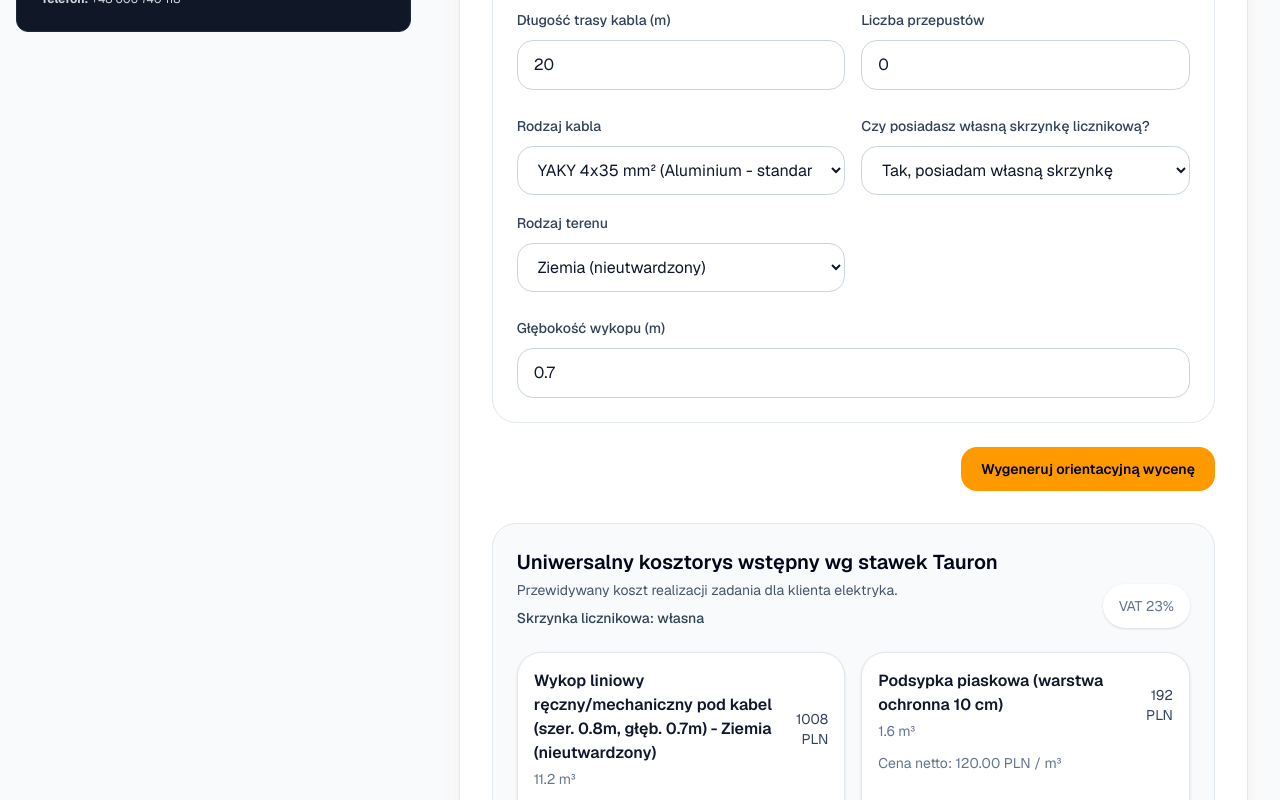
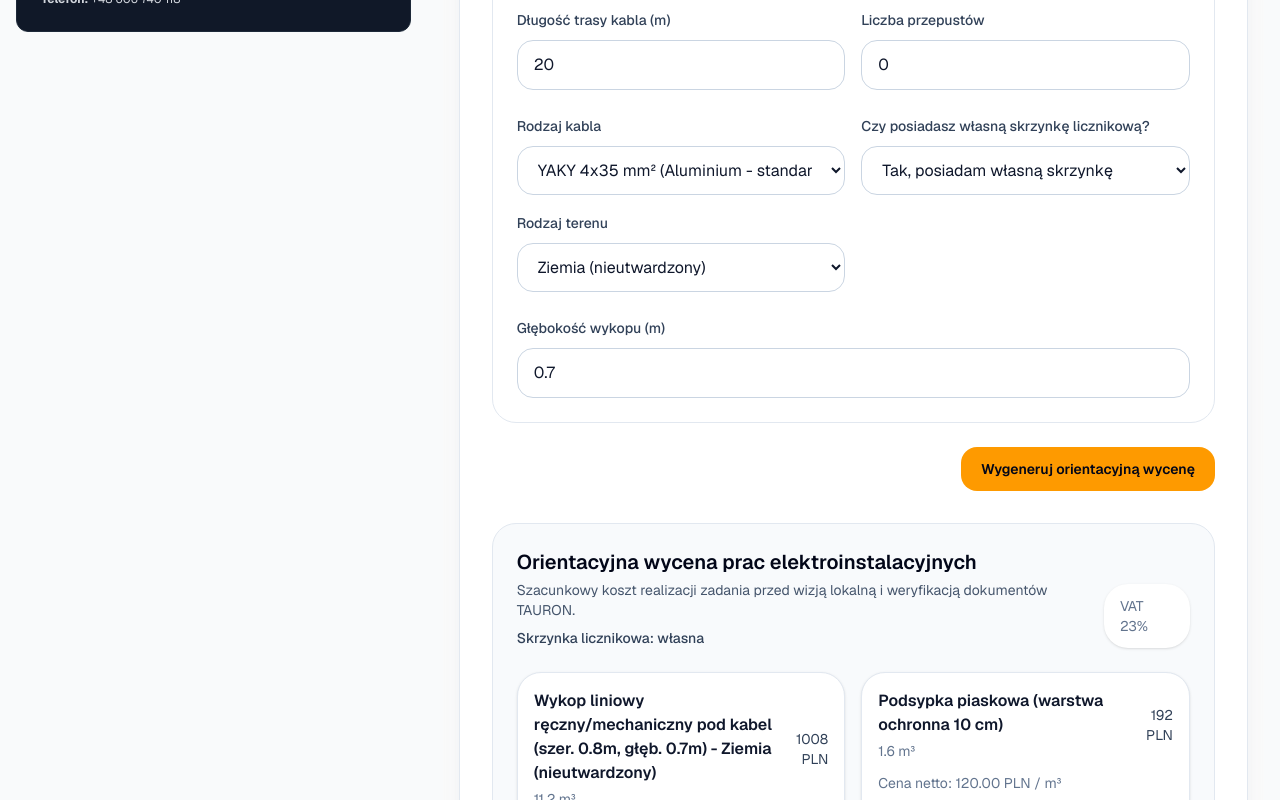
Before and after one commit to kamery601/Tomaszbudz, a Next.js app: page / in a window 1280 px wide. Both pictures are taken after typing "Sample", "5551234", "name@example.com" into the empty fields and a click on the button "Wygeneruj orientacyjną wycenę". Shown: the part 1495-2295 px from the top of the page. Built offline with nearby package versions, Linux system fonts and the light colour scheme.

Commit message:
Update estimate result wording

```diff
--- a/src/components/EstimateCalculator.tsx
+++ b/src/components/EstimateCalculator.tsx
@@ -249,8 +249,8 @@ export default function EstimateCalculator() {
           <section className="mt-8 rounded-3xl border border-slate-200 bg-slate-50 p-6">
             <div className="mb-6 flex flex-col gap-2 sm:flex-row sm:items-end sm:justify-between">
               <div>
-                <h2 className="text-xl font-semibold text-slate-950">Uniwersalny kosztorys wstępny wg stawek Tauron</h2>
-                <p className="mt-1 text-sm text-slate-600">Przewidywany koszt realizacji zadania dla klienta elektryka.</p>
+                <h2 className="text-xl font-semibold text-slate-950">Orientacyjna wycena prac elektroinstalacyjnych</h2>
+                <p className="mt-1 text-sm text-slate-600">Szacunkowy koszt realizacji zadania przed wizją lokalną i weryfikacją dokumentów TAURON.</p>
                 <p className="mt-2 text-sm font-medium text-slate-700">Skrzynka licznikowa: {formData.meterBoxOwned === 'yes' ? 'własna' : 'do realizacji'}</p>
               </div>
               <div className="rounded-3xl bg-white px-4 py-3 text-sm text-slate-500 shadow-sm">
```
